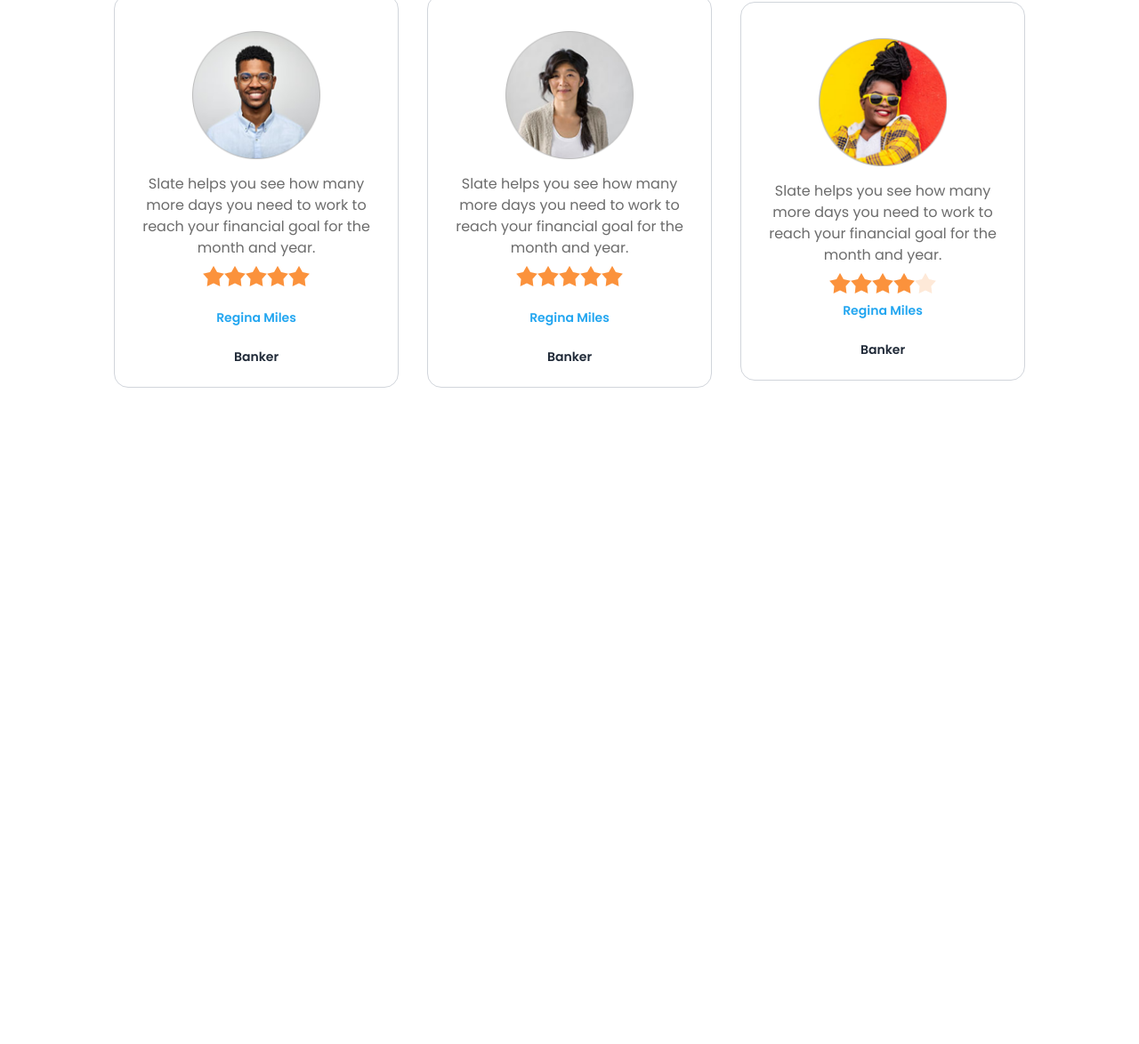
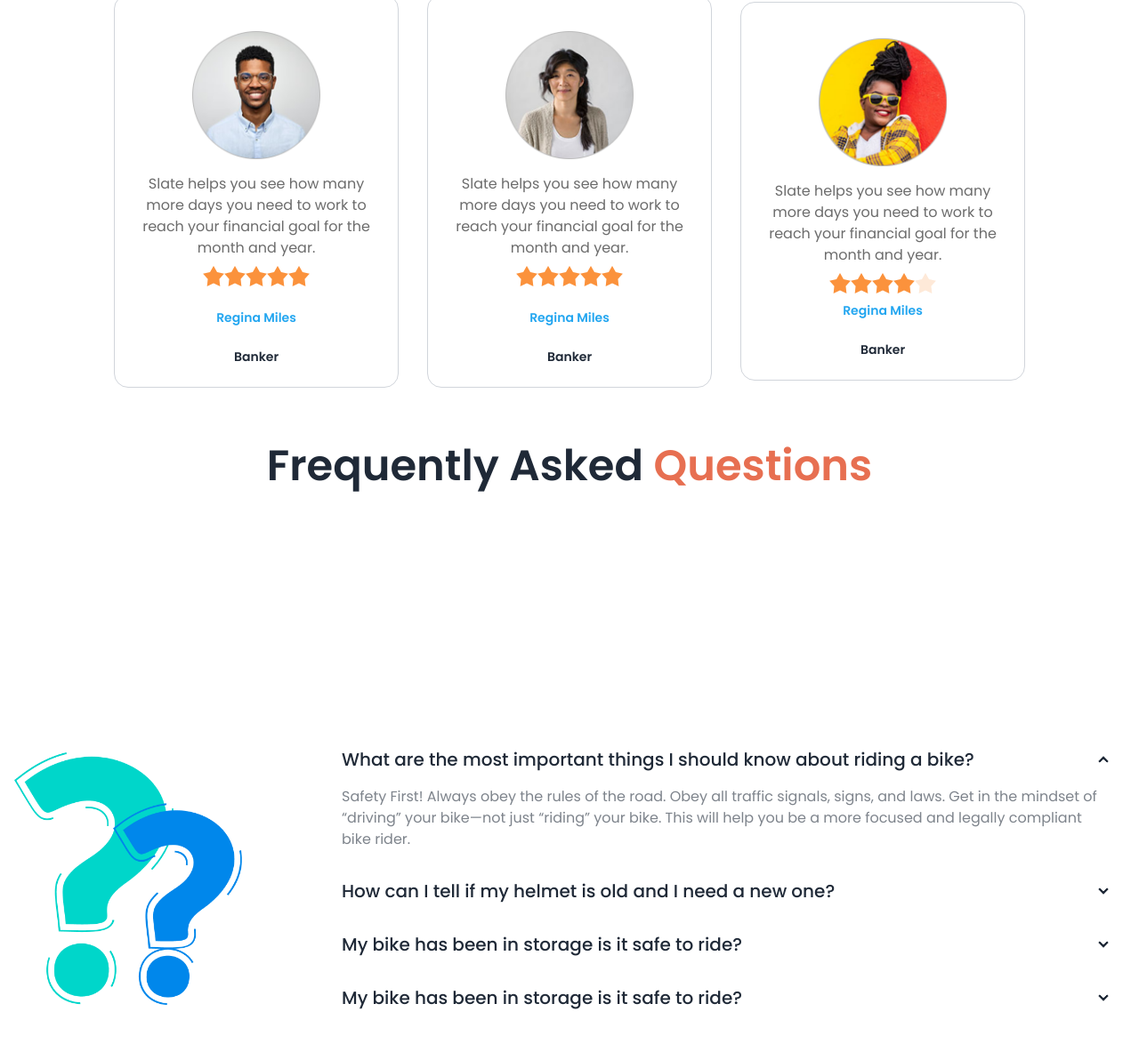
Before and after one commit to Developer-Shahadat/bike-shop, a plain HTML site: page index.html in a window 1280 px wide. Shown: the part 1945-3119 px from the top of the page at 89% size. Before the commit the page ends 2445 px from the top, so only its background shows below. Drawn offline with nearby package versions, Linux system fonts and the light colour scheme.

Commit message:
FAQ & Hero section

```diff
--- a/index.html
+++ b/index.html
@@ -258,6 +258,63 @@
           </div>
         </div>
       </section>
+      <!-- FAQ & Hero Section -->
+      <section>
+        <h2 class=" mt-10 text-5xl font-semibold text-center">Frequently Asked <span class="text-[#E76F51]">Questions</span></h2>
+        <div class="mt-10">
+          <div class="hero min-h-screen ">
+            <div class="hero-content flex-col lg:flex-row gap-24">
+              <img class="w-64" src="images/others/faq.png" class="max-w-sm rounded-lg shadow-2xl" />
+              <div>
+                <!-- First question -->
+                <div class="collapse collapse-arrow ">
+                  <input type="radio" name="my-accordion-2" checked="checked" />
+                  <div class="collapse-title text-xl font-medium ">
+                   What are the most important things I should
+                    know about riding a bike?
+                  </div>
+                  <div class="collapse-content">
+                    <p class="text-[#7E848C] text-base font-normal ">Safety First! Always obey the rules of the road. Obey all traffic signals, signs, and laws. Get in the mindset of “driving” your bike—not just “riding” your bike. This will help you be a more focused and legally compliant bike rider. </p>
+                  </div>
+                </div>
+                <!-- Second question -->
+                <div class="collapse collapse-arrow">
+                  <input type="radio" name="my-accordion-2" />
+                  <div class="collapse-title text-xl  font-medium  ">
+                    How can I tell if my helmet is old and I need a
+                     new one?
+                  </div>
+                  <div class="collapse-content">
+                    <p class="text-[#7E848C] text-base font-normal ">How can I tell if my helmet is old and I need a
+                      new one?</p>
+                  </div>
+                </div>
+                <!-- Third question -->
+                <div class="collapse collapse-arrow ">
+                  <input type="radio" name="my-accordion-2" />
+                  <div class="collapse-title text-xl font-medium  ">
+                    My bike has been in storage is it safe to ride?
+                  </div>
+                  <div class="collapse-content">
+                    <p class="text-[#7E848C] text-base font-normal ">Safety First! Always obey the rules of the road. Obey all traffic signals, signs, and laws. Get in the mindset of “driving” your bike—not just “riding” your bike. This will help you be a more focused and legally compliant bike rider. </p>
+                  </div>
+                </div>
+                <!-- Fourth question -->
+                <div class="collapse collapse-arrow ">
+                  <input type="radio" name="my-accordion-2" />
+                  <div class="collapse-title text-xl font-medium  ">
+                    My bike has been in storage is it safe to ride?
+                  </div>
+                  <div class="collapse-content">
+                    <p class="text-[#7E848C] text-base font-normal ">Safety First! Always obey the rules of the road. Obey all traffic signals, signs, and laws. Get in the mindset of “driving” your bike—not just “riding” your bike. This will help you be a more focused and legally compliant bike rider. </p>
+                  </div>
+                </div>
+
+              </div>
+            </div>
+          </div>
+        </div>
+      </section>
     </main>
 
 </body>
```
